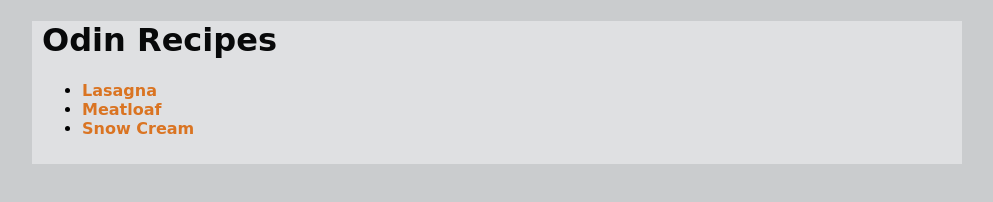
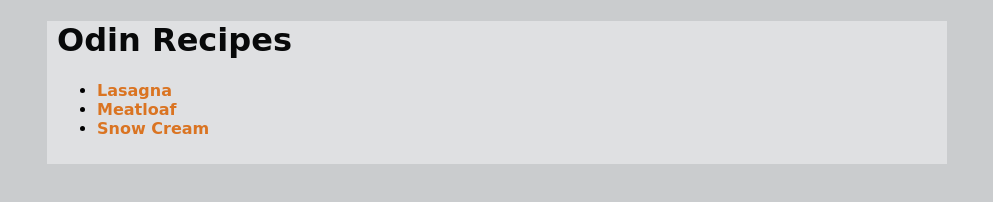
Before and after one commit to konradadev/odin-recipes, a plain HTML site: page index.html in a window 1280 px wide. Shown: the whole page, without its empty margins (143-1136 px from the left). Drawn offline with Linux system fonts and the light colour scheme.

Commit message:
Switch to alternative box model

```diff
--- a/style.css
+++ b/style.css
@@ -1,5 +1,6 @@
 *{
     font-family: "DejaVu Sans", sans-serif;
+    box-sizing: border-box;
 }
 
 body{
@@ -7,7 +8,7 @@ body{
 }
 
 .container{
-    width:910px;
+    width: 900px;
     margin:auto;
     padding:0px 10px 10px 10px;
     background-color: #dfe0e2;
```
